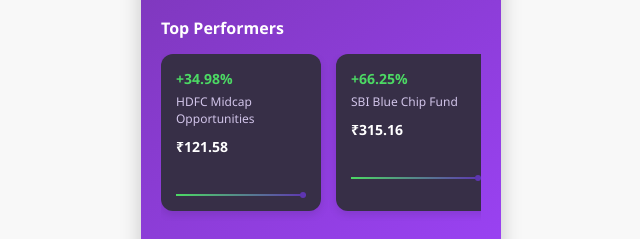
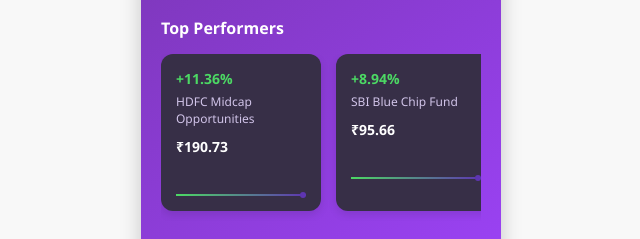
Before and after one commit to RealOtakuBoi/Mutual-Funds-app, a plain HTML site: page Index.html in a window 1280 px wide. Shown: the part 430-669 px from the top of the page, 319-959 px from the left. Drawn offline with Linux system fonts and the light colour scheme.

Commit message:
values changed

```diff
--- a/Index.html
+++ b/Index.html
@@ -521,21 +521,21 @@
         </div>
         <div class="movers-list">
           <div class="mover-item">
-            <div class="mover-change">+34.98%</div>
+            <div class="mover-change">+11.36%</div>
             <div class="mover-name" data-translate="fund1">
               HDFC Midcap Opportunities
             </div>
-            <div class="mover-price">₹121.58</div>
+            <div class="mover-price">₹190.73</div>
             <div class="chart">
               <div class="chart-line"></div>
             </div>
           </div>
           <div class="mover-item">
-            <div class="mover-change">+66.25%</div>
+            <div class="mover-change">+8.94%</div>
             <div class="mover-name" data-translate="fund2">
               SBI Blue Chip Fund
             </div>
-            <div class="mover-price">₹315.16</div>
+            <div class="mover-price">₹95.66</div>
             <div class="chart">
               <div class="chart-line"></div>
             </div>
```
